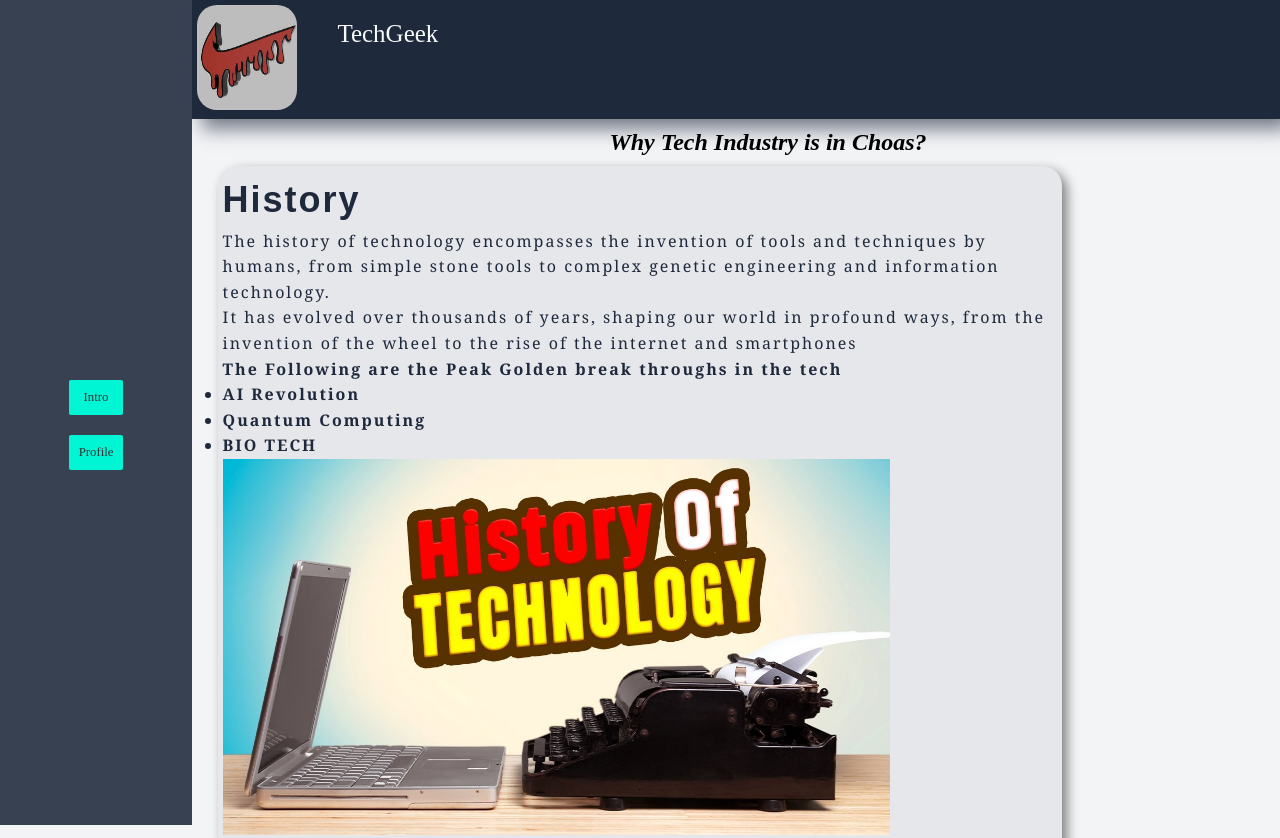
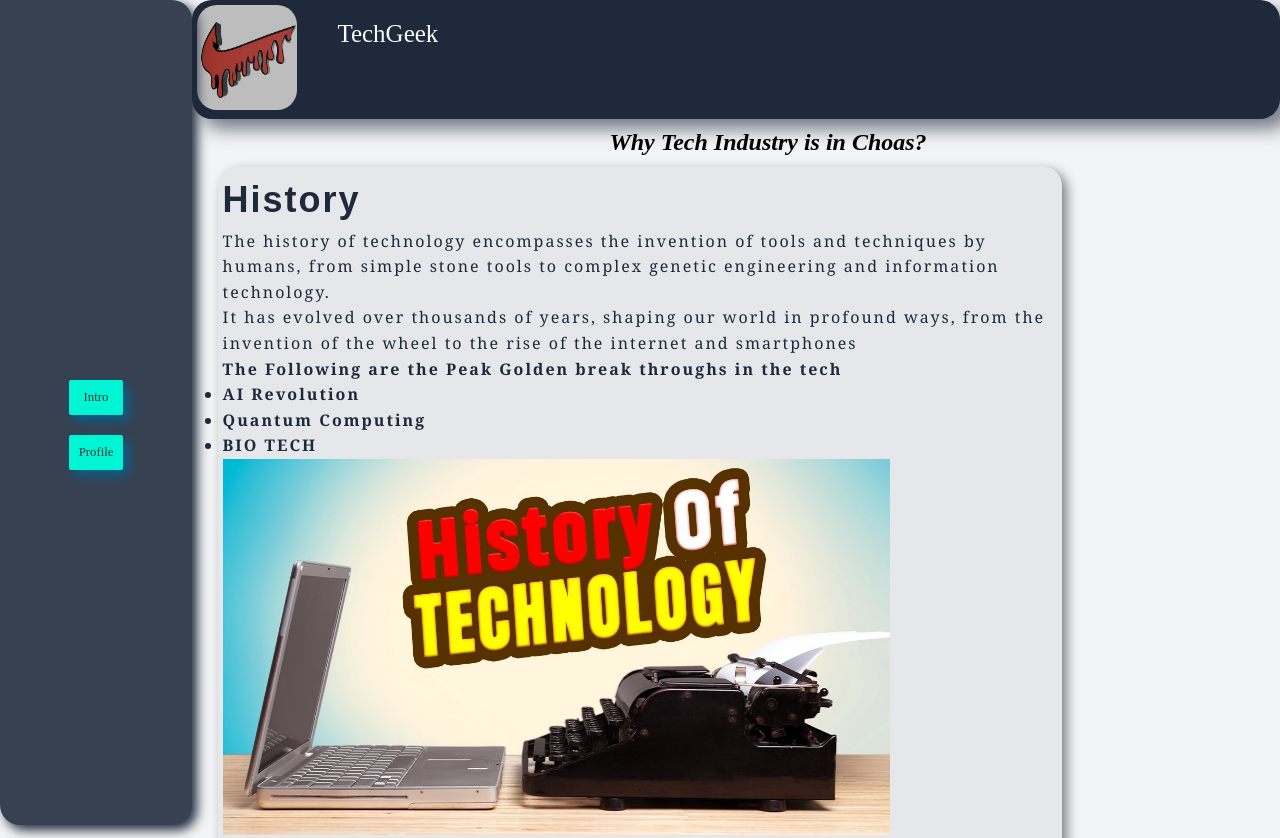
Before and after one commit to MIbrahimM67/lab-tasks, a plain HTML site: page lab3/index.html in a window 1280 px wide. Shown: the top 838 px of the page. Drawn offline with Linux system fonts and the light colour scheme.

Commit message:
fixed colors,added borders

```diff
--- a/lab3/style.css
+++ b/lab3/style.css
@@ -21,6 +21,7 @@ body {
   margin-right: auto;
   color:#F8F9FA;
   box-shadow: 10px 10px 18px rgba(30, 40, 60, 0.6);
+border-radius: 20px 20px 20px 20px;
 }
 .follower {
     display: flex;
@@ -46,6 +47,8 @@ align-items: center;
 justify-content: center;
 display: flex;
 flex-direction: column;
+box-shadow: 5px 5px 12px #1E293B;
+border-radius: 0px 20px 20px 20px;
 }
 .navbar a {
     display: block;
@@ -60,6 +63,7 @@ flex-direction: column;
     width: 18%;
     padding: 10px;
     margin: 10px 0;
+    box-shadow: 5px 5px 12px #026391;
 }
 .navbar a:hover
 {
```
